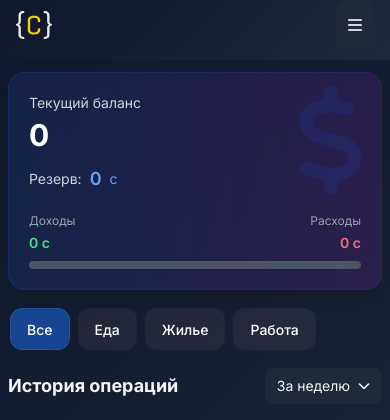
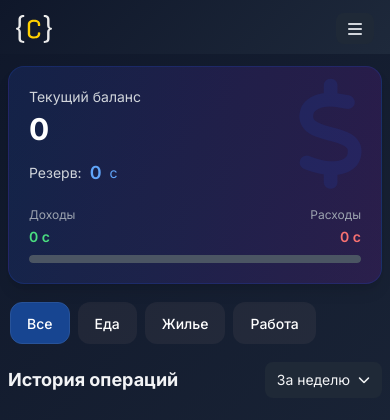
Before and after one commit to codifuse/wallet, a Django app: page / in a window 390 px wide. Shown: the top 420 px of the page. Run offline with Django 5.2, Linux system fonts and the light colour scheme; the visitor is signed in with stand-in values (Sample User, id 1); data comes from the database, SQL or seed files in the repository; data that the repository does not hold is empty; some libraries are stand-ins or nearby versions.

Commit message:
aded vieport for ios noth

```diff
--- a/main/static/main/style.css
+++ b/main/static/main/style.css
@@ -1101,48 +1101,47 @@ body.modal-open {
     z-index: 20 !important;
 }
 
+/* === Суперфикс для Android и iPhone === */
+.mobile-header {
+  position: sticky !important;
+  top: 0 !important;
+  left: 0 !important;
+  right: 0 !important;
+  z-index: 120 !important;
 
-/* === Финальный стабильный FIX для хедера (iPhone + Android) === */
-.mobile-header {
-  position: sticky;
-  top: 0;
-  left: 0;
-  right: 0;
-  z-index: 120;
+  display: flex !important;
+  justify-content: space-between !important;
+  align-items: center !important;
 
-  display: flex;
-  justify-content: space-between;
-  align-items: center;
-
-  background: linear-gradient(135deg, #0f172a 0%, #1e293b 100%);
-  backdrop-filter: blur(20px);
-  -webkit-backdrop-filter: blur(20px);
+  background: linear-gradient(135deg, #0f172a 0%, #1e293b 100%) !important;
+  backdrop-filter: blur(20px) !important;
+  -webkit-backdrop-filter: blur(20px) !important;
 
   /* Базовые параметры (Android / Desktop) */
-  height: 65px;
-  padding: 0.75rem 1rem;
-  box-sizing: border-box;
+  height: 60px !important;
+  padding-top: 0.4rem !important;
+  padding-bottom: 0.4rem !important;
+  padding-left: 1rem !important;
+  padding-right: 1rem !important;
+  box-sizing: border-box !important;
 }
 
-/* Только для iPhone / Safari (устройства с вырезом) */
+/* iPhone с вырезом */
 @supports (padding: max(env(safe-area-inset-top), 0px)) {
   .mobile-header {
     align-items: flex-end !important;
-    height: calc(60px + env(safe-area-inset-top)) !important;
+    height: calc(56px + env(safe-area-inset-top)) !important;
     padding-top: env(safe-area-inset-top) !important;
     padding-bottom: 0.6rem !important;
   }
 }
 
 
-
-/* === Принудительное выравнивание хедера для Android === */
-@supports not (padding: max(env(safe-area-inset-top), 0px)) {
+/* === Корректировка только для Android / Desktop === */
+@media (max-width: 1024px) {
   .mobile-header {
-    align-items: flex-end !important;
-    height: 70px !important;
-    padding-top: 0.5rem !important;
-    padding-bottom: 0.75rem !important;
-    box-sizing: border-box !important;
+    padding-top: 0.8rem !important; /* было 0.4rem — добавляем воздуха сверху */
+    height: 54px !important;        /* делаем чуть выше, чтобы всё уместилось */
+    align-items: center !important; /* контент по центру по вертикали */
   }
 }
```
